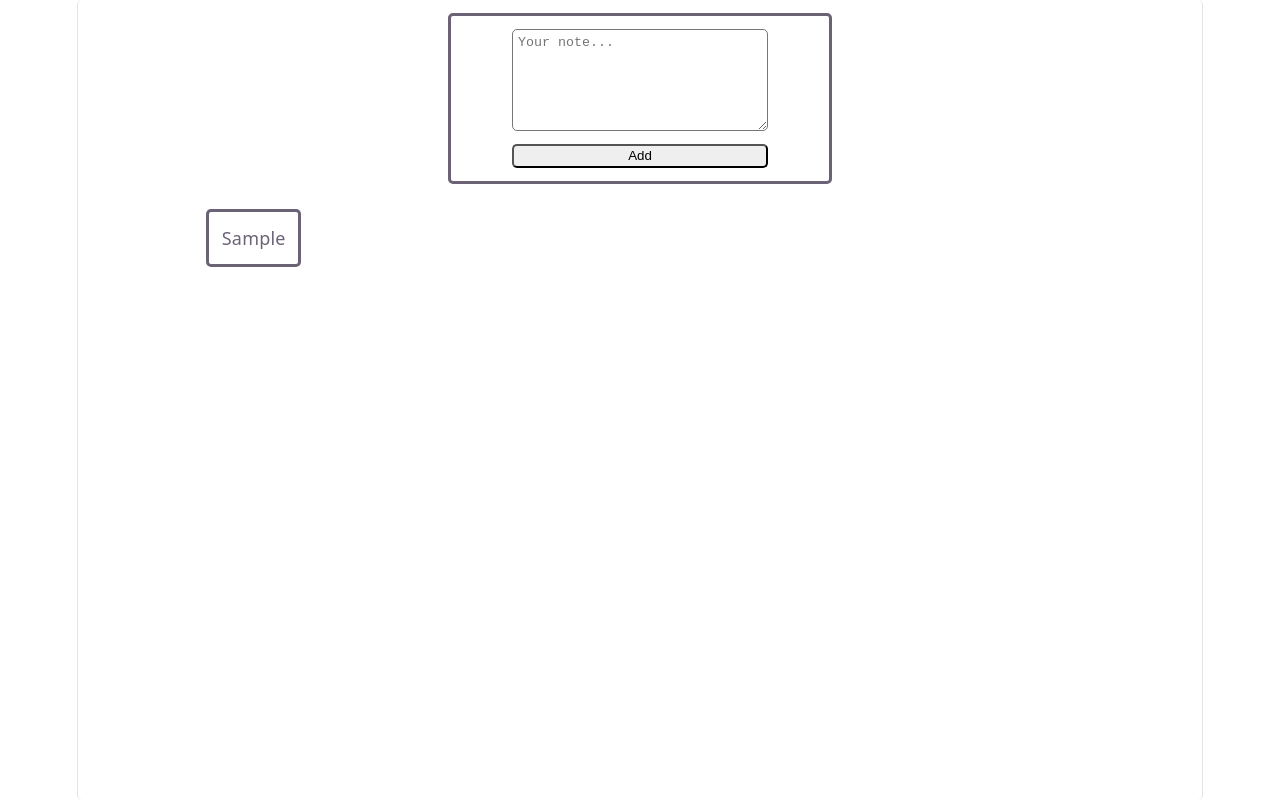
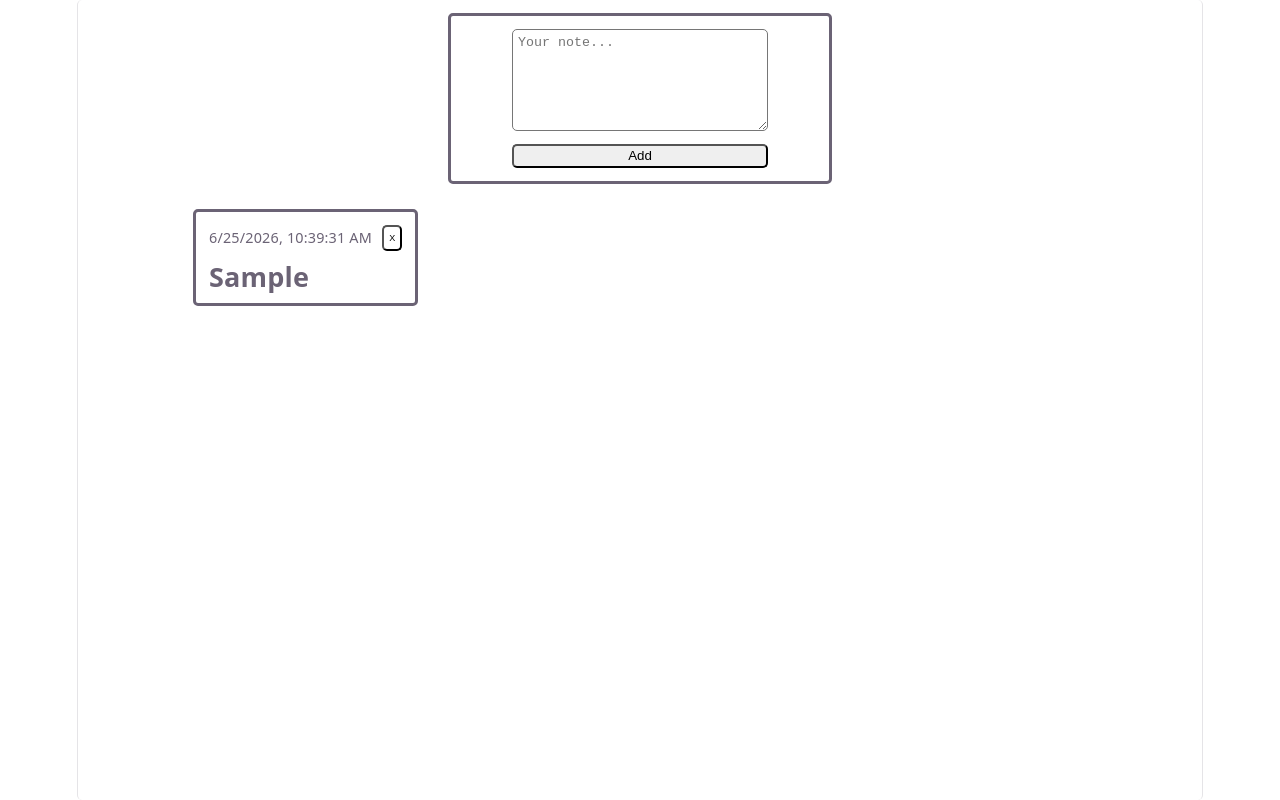
Before and after one commit to Yosef-Perelman/quickNotes-project, a React (Vite) app in the folder quickNotes/: page / in a window 1280 px wide. Both pictures are taken after typing "Sample" into the empty fields and a click on the button "Add". Built offline with nearby package versions, Linux system fonts and the light colour scheme.

Commit message:
Step 2 done

```diff
--- a/quickNotes/src/components/InputForm.css
+++ b/quickNotes/src/components/InputForm.css
@@ -29,16 +29,39 @@
 }
 
 .notes-list {
-  margin: 1vw 10vw;
+  margin: 1vw 9vw;
   list-style: none;
   display: flex;
   flex-wrap: wrap;
   justify-content: left;
   padding-left: 0;
-  gap: 0.5vw;
+  gap: 0.6vw;
 }
 
 .note-item {
   border: solid;
   padding: 1vw;
+  text-align: left;
 }
+
+.note-header {
+  display: flex;
+  justify-content: space-between;
+  gap: 0.8vw;
+  margin-bottom: 1vw;
+}
+
+.note-date {
+  font-size: 0.8em;
+}
+
+.delete-button {
+  font-size: 0.5em;
+  padding: 0 0.4vw;
+  background: none;
+}
+
+.note-text {
+  font-weight: bold;
+  font-size: 1.5em;
+}
--- a/quickNotes/src/components/InputForm.jsx
+++ b/quickNotes/src/components/InputForm.jsx
@@ -7,9 +7,15 @@ export default function InputForm() {
 
   const handleAddNote = () => {
     if (inputValue.trim() !== "") {
-      setNotes([inputValue, ...notes]);
+      const newNote = { date: new Date(), text: inputValue.trim() };
+      setNotes([newNote, ...notes]);
       setInputValue("");
     }
+  };
+
+  const handleDeleteNote = (index) => {
+    confirm("Are you sure you want to delete this note?") &&
+      setNotes(notes.filter((_, i) => i !== index));
   };
 
   return (
@@ -28,7 +34,16 @@ export default function InputForm() {
       <ul className="notes-list">
         {notes.map((note, index) => (
           <li className="note-item" key={index}>
-            {note}
+            <div className="note-header">
+              <div className="note-date">{note.date.toLocaleString()}</div>
+              <button
+                className="delete-button"
+                onClick={() => handleDeleteNote(index)}
+              >
+                X
+              </button>
+            </div>
+            <div className="note-text">{note.text}</div>
           </li>
         ))}
       </ul>
```
